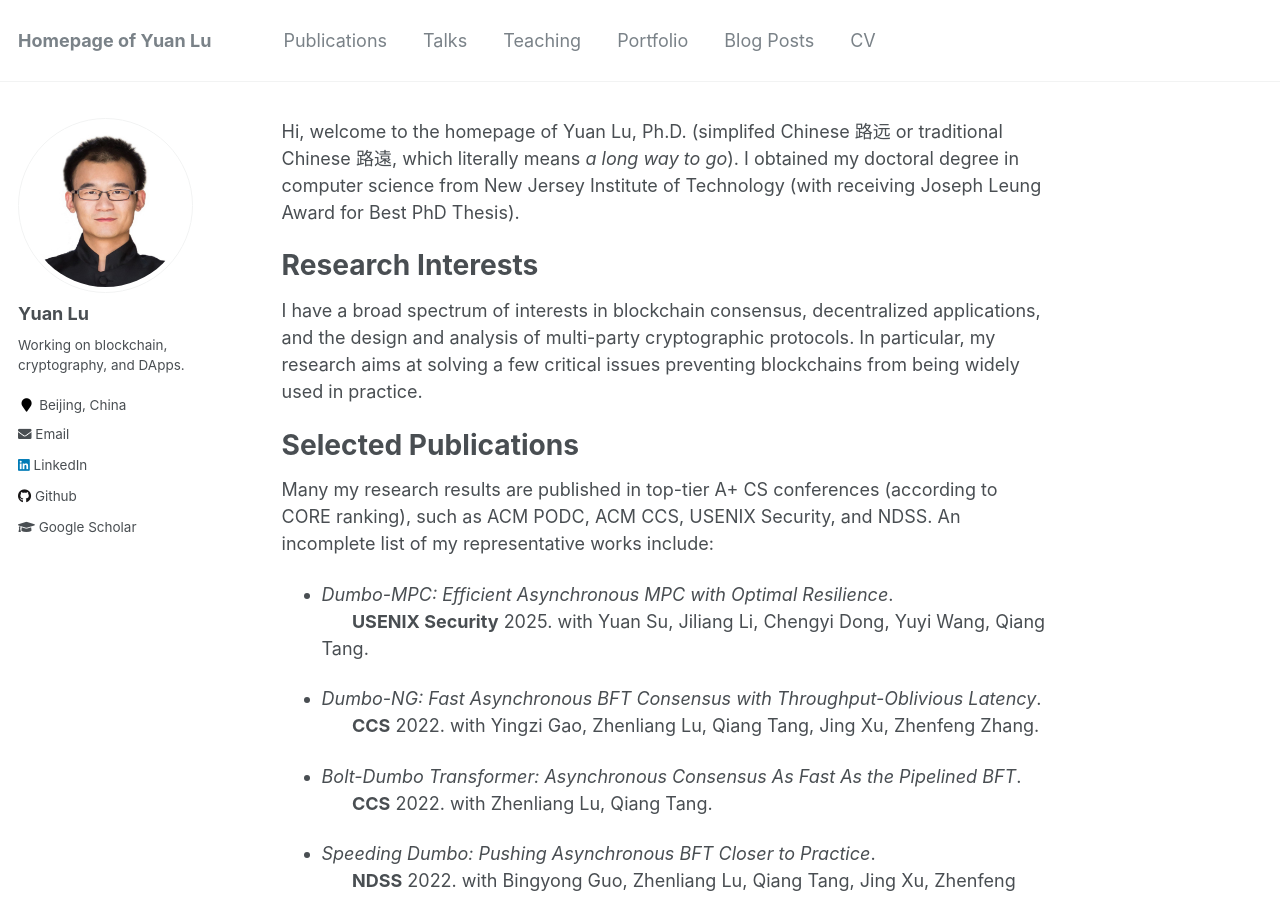
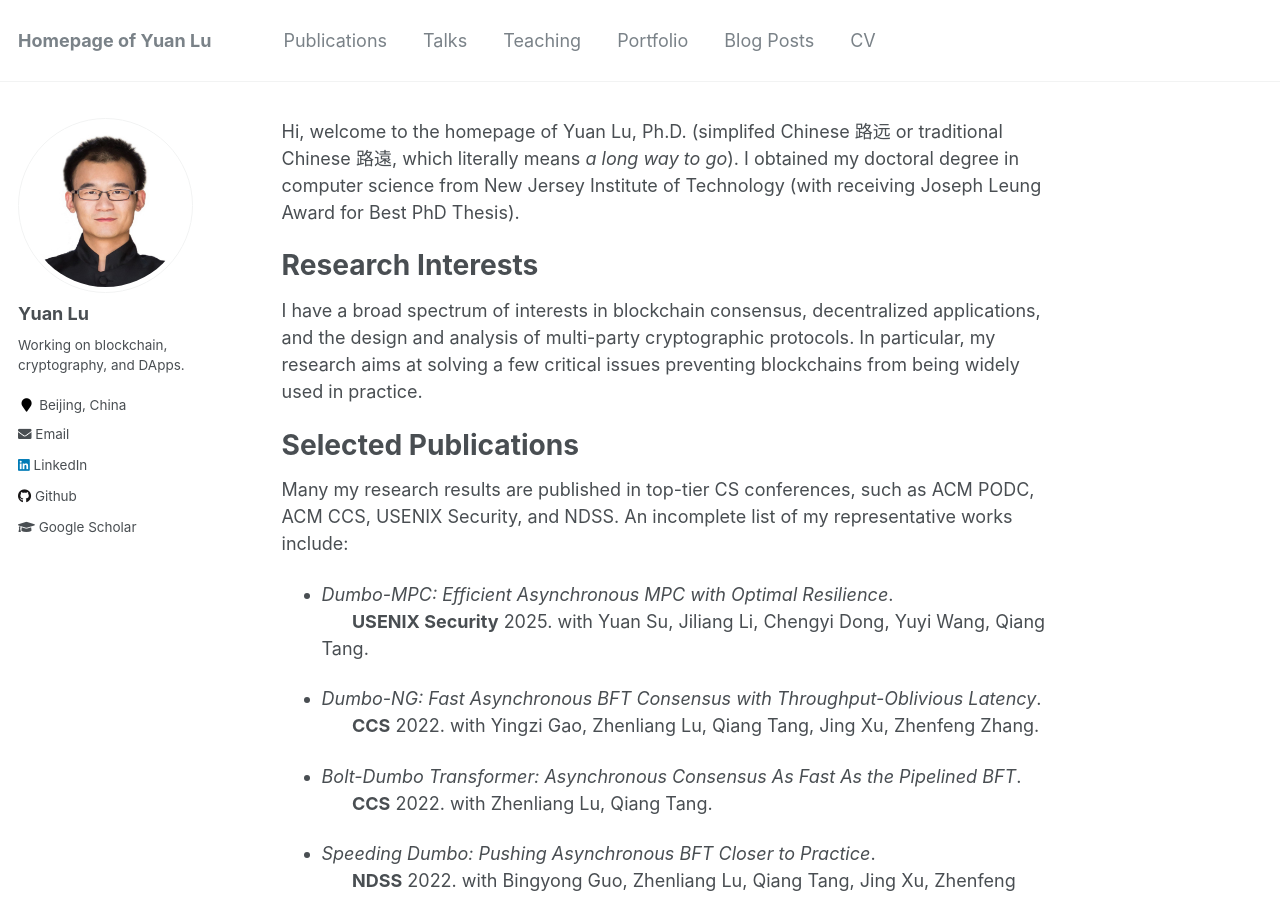
Before and after one commit to yylluu/yylluu.github.io, a Jekyll site: the page built from _pages/about.md, in a window 1280 px wide and 900 px high. Built offline with Jekyll 4.4.1, drawn with Linux system fonts in a browser that asks for light colours.

Commit message:
Update about.md

```diff
--- a/_pages/about.md
+++ b/_pages/about.md
@@ -21,7 +21,7 @@
 Selected Publications
 ======
 
-Many my research results are published in top-tier A+ CS conferences (according to CORE ranking), such as ACM PODC, ACM CCS, USENIX Security, and NDSS. An incomplete list of my representative works include:
+Many my research results are published in top-tier CS conferences, such as ACM PODC, ACM CCS, USENIX Security, and NDSS. An incomplete list of my representative works include:
 
 - *Dumbo-MPC: Efficient Asynchronous MPC with Optimal Resilience*.
      &nbsp; &nbsp; &nbsp; **USENIX Security** 2025. with Yuan Su, Jiliang Li, Chengyi Dong, Yuyi Wang, Qiang Tang.
```
